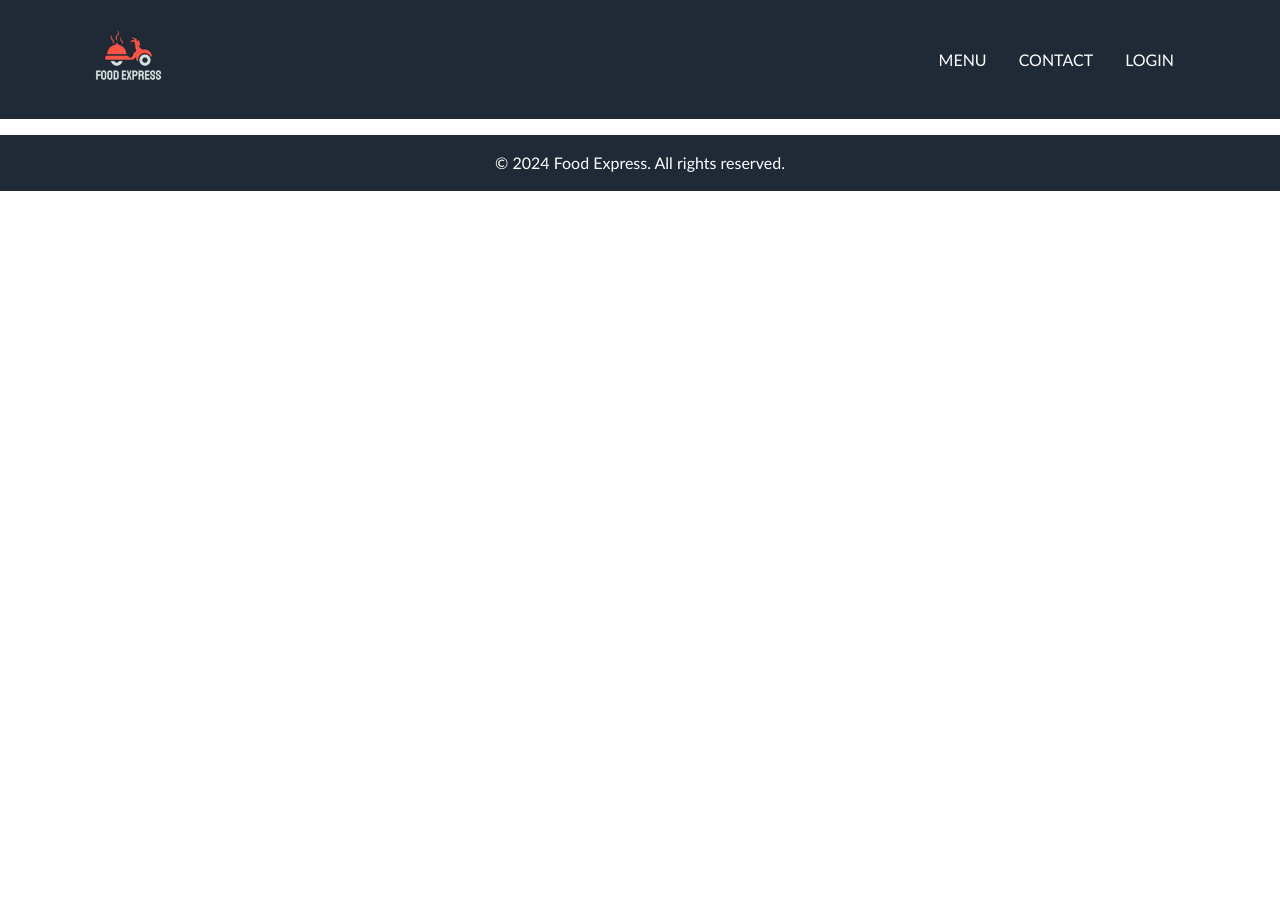
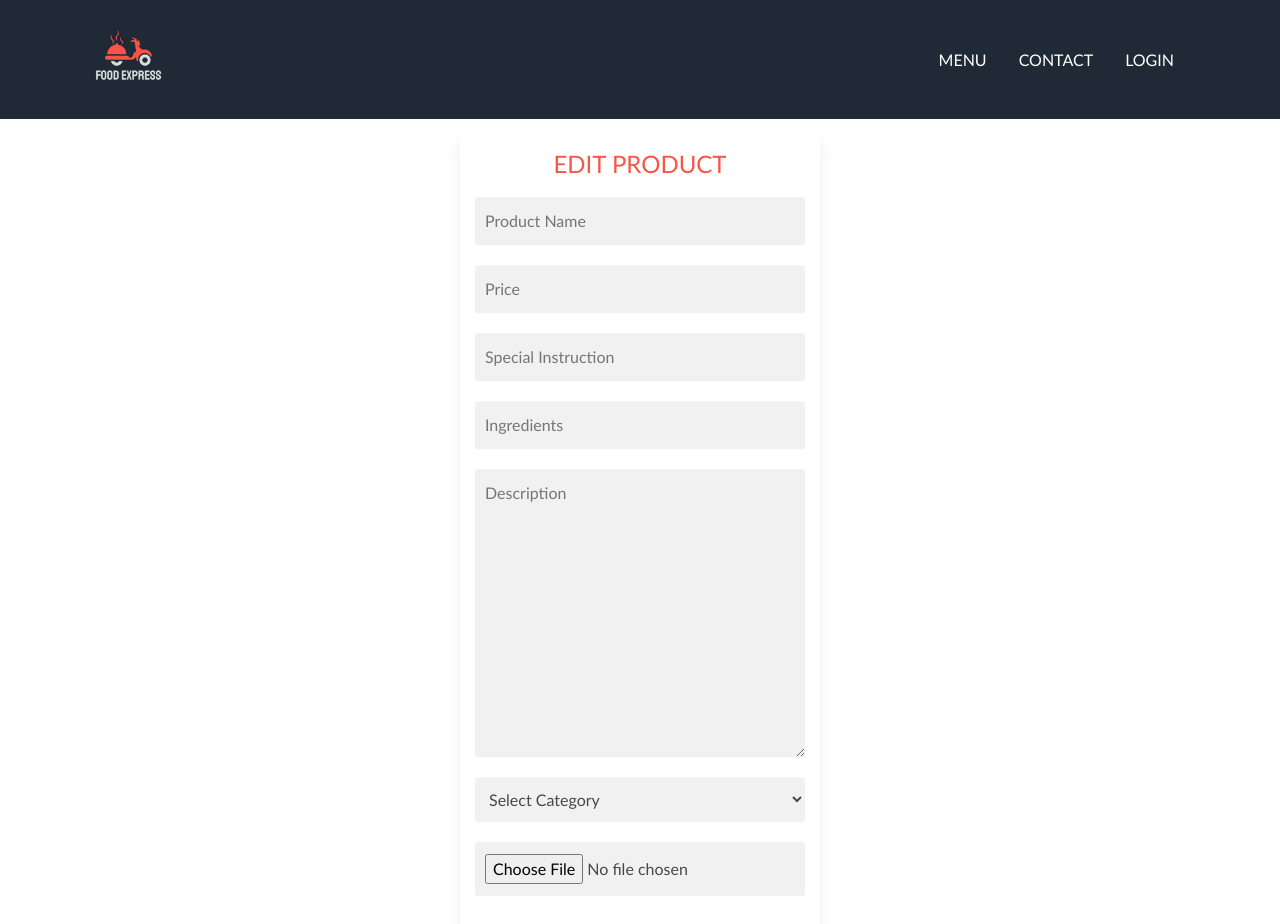
Before and after one commit to AbiramiShri/FoodExpress, a React (Create React App) app in the folder frontend/: page /edit-product/1 in a window 1280 px wide. Shown: the top 924 px of the page. Before the commit the page ends 800 px from the top, so only its background shows below. Built offline with nearby package versions, Linux system fonts and the light colour scheme; no server answers.

Commit message:
edit page is created

```diff
--- a/frontend/src/actions/index.js
+++ b/frontend/src/actions/index.js
@@ -40,14 +40,12 @@ export const fetchProducts = () => async (dispatch) => {
   }
 };
 
-export const fetchProductById = (productId) => async (dispatch) => {
+export const fetchProductById = (id) => async (dispatch) => {
   try {
-    console.log('productId', productId);
     dispatch({type: FETCH_PRODUCT_BY_ID_REQUEST});
 
     // Make a request to fetch the product by its ID
-    const response = await authApi.get(`/api/products/${productId}`);
-    console.log('response', response);
+    const response = await authApi.get(`/api/products/${id}`);
     // Dispatch a success action with the fetched product data
     dispatch({
       type: FETCH_PRODUCT_BY_ID_SUCCESS,
--- a/frontend/src/assets/css/style.css
+++ b/frontend/src/assets/css/style.css
@@ -394,7 +394,8 @@ main .info {
 }
 
 form input,
-form select {
+form select,
+form textarea {
   border: none;
   /* Remove border for input/select */
   outline: none;
@@ -833,8 +834,6 @@ label {
 
 .all-products .product-card.product-list button {
 
-
-  width: 100%;
   border-radius: 5px;
   border: none;
   padding: 10px;
@@ -842,6 +841,14 @@ label {
   background: #F85546;
   color: #fff;
   box-shadow: 0px 0px 4px #F85546;
+}
+
+.all-products .product-card.product-list button.edit {
+
+
+  background: #202936;
+  color: #fff;
+  box-shadow: 0px 0px 4px #202936;
 }
 
 .product-card .love {
--- a/frontend/src/pages/AddProduct.js
+++ b/frontend/src/pages/AddProduct.js
@@ -6,7 +6,11 @@ import authApi from '../api/authApi';
 const AddProduct = () => {
   const [img, setImg] = useState('');
   const [name, setName] = useState('');
+  const [specialInstruction, setspecialInstruction] = useState('');
+  const [ingredients, setingredients] = useState('');
+
   const [des, setDes] = useState('');
+
   const [price, setPrice] = useState('');
   const [show, setShow] = useState(false);
   const [category, setCategory] = useState('');
@@ -19,7 +23,7 @@ const AddProduct = () => {
     setError('');
 
     // Basic validation checks
-    if (!name || !price || !des || !category || !img) {
+    if (!name || !price || !des || !category || !img || ingredients) {
       setError('Please fill in all fields.');
       return;
     }
@@ -35,6 +39,8 @@ const AddProduct = () => {
         price: parseInt(price),
         image: img,
         category,
+        ingredients,
+        specialInstruction,
       });
       // await setDoc(doc(firestore, db.foodExpress, name), {
       //   name,
@@ -49,6 +55,9 @@ const AddProduct = () => {
       setDes('');
       setPrice('');
       setImg('');
+      setingredients('');
+      setspecialInstruction('');
+
       setFileName('Add Image');
       setCategory('');
       setError('');
@@ -123,6 +132,26 @@ const AddProduct = () => {
                 />
                 <label htmlFor="description">Description</label>
               </div>
+              <div className="input-group">
+                <input
+                  type="text"
+                  value={specialInstruction}
+                  onChange={(e) => setDes(e.target.value)}
+                  name="specialInstruction"
+                  placeholder="Special Instruction"
+                />
+                <label htmlFor="specialInstruction">Special Instruction</label>
+              </div>
+              <div className="input-group">
+                <input
+                  type="text"
+                  value={ingredients}
+                  onChange={(e) => setDes(e.target.value)}
+                  name="ingredients"
+                  placeholder="ingredients"
+                />
+                <label htmlFor="ingredients">Ingredients</label>
+              </div>
               <select
                 value={category}
                 onChange={(e) => setCategory(e.target.value)}>
--- a/frontend/src/pages/EditProduct.js
+++ b/frontend/src/pages/EditProduct.js
@@ -1,130 +1,192 @@
 import React, {useState, useEffect} from 'react';
+import {useDispatch, useSelector} from 'react-redux';
 import {useParams} from 'react-router-dom';
-import {useDispatch, useSelector} from 'react-redux';
-import {fetchProductById, updateProduct} from '../actions';
+import Spinner from '../components/Spinner';
 import Message from '../components/Message';
-import Spinner from '../components/Spinner';
+import authApi from '../api/authApi';
+import {fetchProductById} from '../actions'; // Assuming you have a fetchProductById action
 
 const EditProduct = () => {
-  const {productId} = useParams(); // Get productId from URL params
+  const {id} = useParams(); // Get productId from URL params
   const dispatch = useDispatch();
-  // const history = useHistory();
-  const [formData, setFormData] = useState({
+  const [productData, setProductData] = useState({
     name: '',
     description: '',
     price: '',
     category: '',
     image: '',
+    ingredients: '',
+    specialInstruction: '',
   });
-  const [loading, setLoading] = useState(true);
+  const [loading, setLoading] = useState(false);
   const [error, setError] = useState('');
-  const [successMessage, setSuccessMessage] = useState('');
+  const [showSuccessMessage, setShowSuccessMessage] = useState(false);
 
   useEffect(() => {
     // Fetch product details when component mounts
-    dispatch(fetchProductById(productId))
-      .then((product) => {
-        console.log('product', product);
-        // Populate form fields with product details
-        setFormData({
+    dispatch(fetchProductById(id)); // Dispatch fetchProductById action with productId
+  }, [dispatch, id]);
+
+  // Select product details from redux store
+  const productDetails = useSelector((state) => state.productDetails);
+  const {
+    loading: productLoading,
+    error: productError,
+    product,
+  } = productDetails;
+
+  useEffect(() => {
+    // Set form fields with product details after fetching
+    if (product) {
+      setProductData({
         name: product.name,
         description: product.description,
-          price: product.price,
+        price: product.price.toString(),
         category: product.category,
         image: product.image,
+        specialInstruction: product.specialInstruction,
+        ingredients: product.ingredients,
       });
+    }
+  }, [product]);
+
+  const handleSubmit = async (e) => {
+    e.preventDefault();
+    setError('');
+
+    // Basic validation checks
+    const {name, description, price, category, image, ingredients} =
+      productData;
+
+    if (
+      !name ||
+      !price ||
+      !description ||
+      !category ||
+      !image ||
+      !ingredients
+    ) {
+      setError('Please fill in all fields.');
+      return;
+    }
+
+    if (isNaN(parseInt(price))) {
+      setError('Price must be a number.');
+      return;
+    }
+
+    setLoading(true);
+    try {
+      // Make a request to update the product
+      await authApi.put(`/api/products/${id}`, productData);
       setLoading(false);
-      })
-      .catch((error) => {
-        setError('Failed to fetch product details');
+      setShowSuccessMessage(true);
+      setError('');
+    } catch (error) {
+      console.log('error', error);
       setLoading(false);
-      });
-  }, [dispatch, productId]);
-
-  const handleInputChange = (e) => {
-    // Update form data when input fields change
-    setFormData({
-      ...formData,
-      [e.target.name]: e.target.value,
-    });
-  };
-  const handleFileChange = (e) => {
-    const file = e.target.files[0];
-    if (file) {
-      const reader = new FileReader();
-      reader.onloadend = () => {
-        // Set the image data to state or do whatever you need
-        setFormData({...formData, image: reader.result});
-      };
-      reader.readAsDataURL(file);
+      setError('Failed to update product. Please try again.');
     }
   };
 
-  const handleSubmit = async (e) => {
-    e.preventDefault();
-    try {
-      // Dispatch updateProduct action to update the product details
-      await dispatch(updateProduct(productId, formData));
-      setSuccessMessage('Product updated successfully');
-    } catch (error) {
-      setError('Failed to update product');
-    }
+  const handleInputChange = (e) => {
+    const {name, value} = e.target;
+    setProductData({
+      ...productData,
+      [name]: value,
+    });
   };
 
-  if (loading) return <Spinner />;
-  if (error) return <Message msg={error} type="error" />;
+  const closeModal = () => {
+    setShowSuccessMessage(false);
+  };
+
   return (
-    <div>
-      <h2>Edit Product</h2>
+    <>
+      <div className="mainarea admin my-3">
+        <div className="auth">
+          <div className="form">
+            <h4>Edit Product</h4>
+            {error && <p className="error-message text-danger">{error}</p>}
+            {loading ? (
+              <Spinner />
+            ) : (
               <form onSubmit={handleSubmit}>
-        <div>
-          <label>Name:</label>
+                {/* Input fields for product details */}
                 <input
                   type="text"
                   name="name"
-            value={formData.name}
+                  value={productData.name}
                   onChange={handleInputChange}
+                  placeholder="Product Name"
                 />
-        </div>
-        <div>
-          <label>Description:</label>
-          <textarea
-            name="description"
-            value={formData.description}
-            onChange={handleInputChange}
-          />
-        </div>
-        <div>
-          <label>Price:</label>
                 <input
                   type="text"
                   name="price"
-            value={formData.price}
+                  value={productData.price}
                   onChange={handleInputChange}
+                  placeholder="Price"
                 />
-        </div>
-        <div>
-          <label>Category:</label>
                 <input
                   type="text"
+                  name="specialInstruction"
+                  value={productData.specialInstruction}
+                  onChange={handleInputChange}
+                  placeholder="Special Instruction"
+                />
+                <input
+                  type="text"
+                  name="ingredients"
+                  value={productData.ingredients}
+                  onChange={handleInputChange}
+                  placeholder="Ingredients"
+                />
+                <textarea
+                  name="description"
+                  value={productData.description}
+                  onChange={handleInputChange}
+                  rows="11"
+                  placeholder="Description"
+                />
+                {/* Select field for category */}
+                <select
                   name="category"
-            value={formData.category}
-            onChange={handleInputChange}
+                  value={productData.category}
+                  onChange={handleInputChange}>
+                  <option value="">Select Category</option>
+                  <option value="pizza">Pizza</option>
+                  <option value="burger">Burger</option>
+                  <option value="Sandwich">Sandwich</option>
+                  <option value="Smoothy">Smoothie</option>
+                  <option value="Snak">Snacks</option>
+                  <option value="Drink">Drinks</option>
+                </select>
+                {/* Input field for image upload */}
+                <img
+                  src={productData.image}
+                  alt={productData.name}
+                  className="img-fluid"
                 />
+                <input type="file" name="image" onChange={handleInputChange} />
+                <button type="submit">
+                  {loading ? <Spinner /> : 'Update'}
+                </button>
+              </form>
+            )}
           </div>
-        <div className="input-group">
-          <input
-            type="file"
-            id="file"
-            onChange={handleFileChange}
-            accept="image/*" // Optionally restrict to image files
+        </div>
+      </div>
+      {/* Success message modal */}
+      {showSuccessMessage && (
+        <Message
+          showModal={showSuccessMessage}
+          msg={'Product Updated Successfully'}
+          img={'https://example.com/success-image.jpg'} // Update with actual image URL
+          type="success"
+          closeModal={closeModal}
         />
-          <label htmlFor="file">Choose Image</label>
-        </div>
-        <button type="submit">Update Product</button>
-      </form>
-      {successMessage && <Message msg={successMessage} type="success" />}
-    </div>
+      )}
+    </>
   );
 };
 
--- a/frontend/src/reducers/index.js
+++ b/frontend/src/reducers/index.js
@@ -6,6 +6,7 @@ import {addressReducer} from './addressReducer';
 import {orderReducer, orderDetail, searchItems} from './ordersReducer';
 import {wishlistReducer} from './wishlistReducer';
 import {sidebarReducer} from './sidebarreducer';
+import productDetailsReducer from './productDetailsReducer';
 export default combineReducers({
   allPizza: pizzaReducer,
   cart: cartReducer,
@@ -17,4 +18,5 @@ export default combineReducers({
   search: searchItems,
   wishlist: wishlistReducer,
   sidebar: sidebarReducer,
+  productDetails: productDetailsReducer,
 });
```
Also changed, not shown: frontend/src/components/products/ProductCard.js (+48 -46 lines), frontend/src/pages/ProductList.js (+13 -5 lines), frontend/src/reducers/productDetailsReducer.js (added, +44 -0 lines), 2 other files (tests, documents, lock files or other folders). Lines whose indentation alone changed are shown as unchanged.
